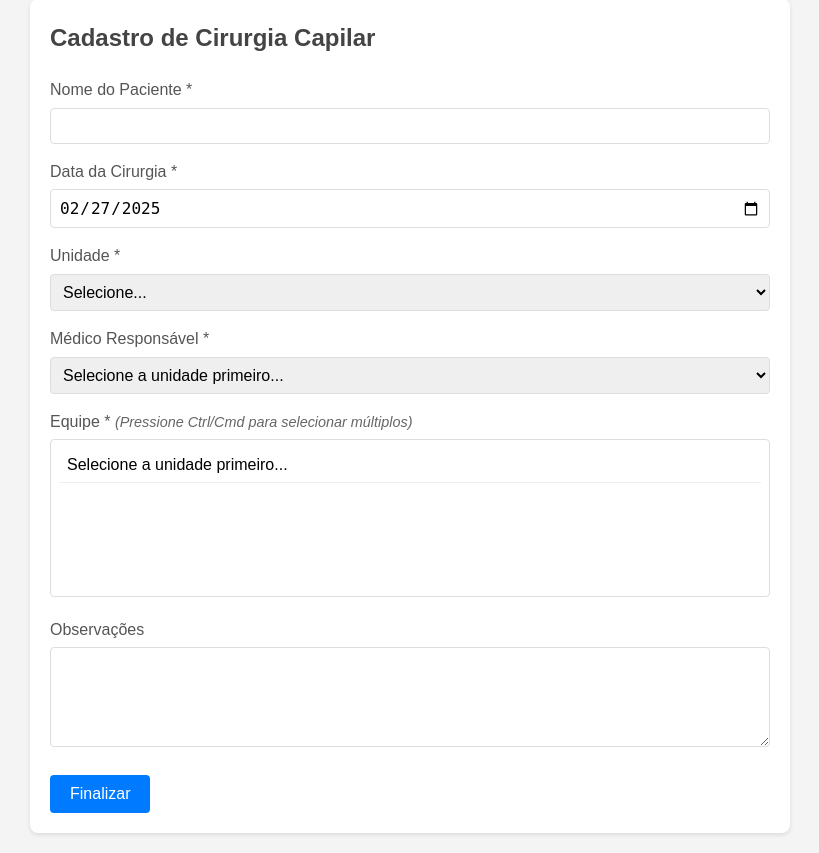
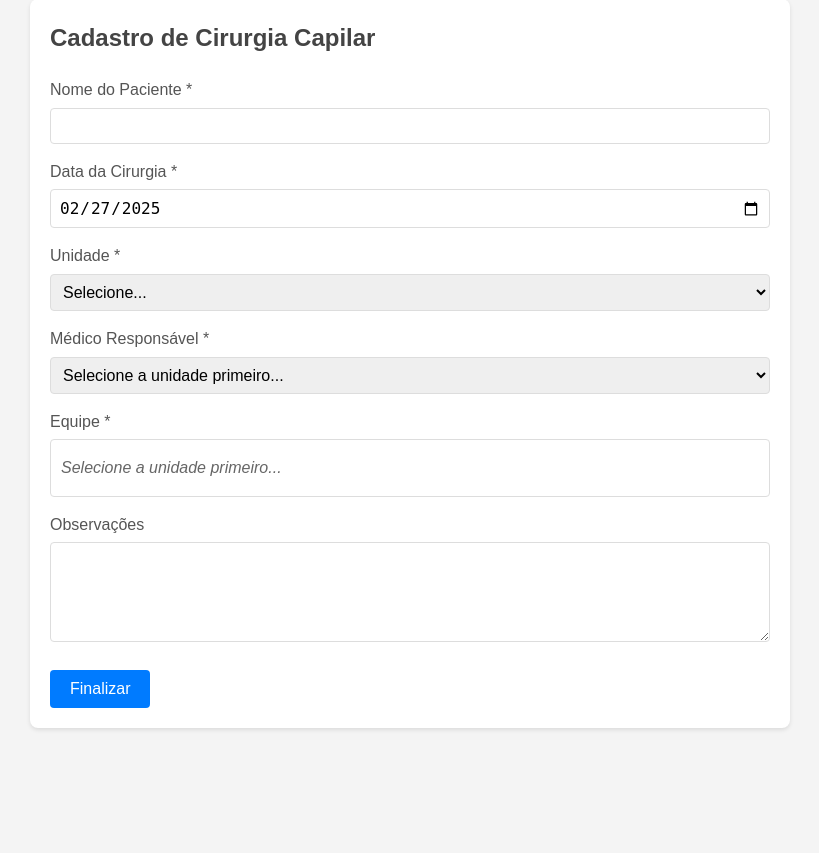
Before and after one commit to tubasile-alt/CapillaryTracker, a Flask app: page /novo_cadastro in a window 1280 px wide. Shown: the part 178-1031 px from the top of the page, without its empty margins (230-1049 px from the left). After the commit the page ends 908 px from the top, so only its background shows below. Run offline with Flask 3, Linux system fonts and the light colour scheme.

Commit message:
Assistant checkpoint: Mudado para checkboxes na seleção de equipe
Assistant generated file changes:
- templates/form.html: Mudar de select para checkbox na seleção de equipe, Atualizar função JavaScript para criar checkboxes, Atualizar o evento de submit para checkboxes
- static/style.css: Adicionar estilos para checkboxes

---

User prompt:

na escolha da equipe coloque checkbox para multipla seleção

```diff
--- a/static/style.css
+++ b/static/style.css
@@ -60,14 +60,6 @@ label {
     color: #555;
 }
 
-/* Adiciona texto de instrução para seleção múltipla */
-label[for="equipe"]::after {
-    content: " (Pressione Ctrl/Cmd para selecionar múltiplos)";
-    font-size: 0.9em;
-    color: #666;
-    font-style: italic;
-}
-
 input, select, textarea {
     width: 100%;
     padding: 8px;
@@ -76,20 +68,37 @@ input, select, textarea {
     font-size: 16px;
 }
 
-/* Melhorar aparência da seleção múltipla */
-select[multiple] {
-    height: auto;
-    min-height: 120px;
-    padding: 8px;
+/* Estilos para o grupo de checkboxes */
+.checkbox-group {
+    border: 1px solid #ddd;
+    border-radius: 4px;
+    padding: 10px;
+    max-height: 200px;
+    overflow-y: auto;
+    background-color: #fff;
 }
 
-select[multiple] option {
-    padding: 8px;
-    border-bottom: 1px solid #eee;
+.checkbox-item {
+    display: flex;
+    align-items: center;
+    margin-bottom: 8px;
 }
 
-select[multiple] option:hover {
-    background-color: #f0f0f0;
+.checkbox-item input[type="checkbox"] {
+    width: auto;
+    margin-right: 10px;
+}
+
+.checkbox-item label {
+    margin-bottom: 0;
+    cursor: pointer;
+}
+
+.select-message {
+    color: #666;
+    font-style: italic;
+    margin: 5px 0;
+} #f0f0f0;
 }
 
 select[multiple] option:checked {
--- a/templates/form.html
+++ b/templates/form.html
@@ -22,10 +22,15 @@
                         {% endfor %}
                     </select>
                 {% elif field.type == 'select_dynamic' %}
-                    <select name="{{ field.name }}" id="{{ field.name }}" {% if field.required %}required{% endif %}
-                            {% if field.name == 'equipe' %}multiple{% endif %}>
+                    {% if field.name == 'equipe' %}
+                        <div id="{{ field.name }}_container" class="checkbox-group">
+                            <p class="select-message">Selecione a unidade primeiro...</p>
+                        </div>
+                    {% else %}
+                        <select name="{{ field.name }}" id="{{ field.name }}" {% if field.required %}required{% endif %}>
                             <option value="">Selecione a unidade primeiro...</option>
                         </select>
+                    {% endif %}
                 {% elif field.type == 'textarea' %}
                     <textarea name="{{ field.name }}" id="{{ field.name }}" rows="3"
                         {% if field.required %}required{% endif %}>{{ data.get(field.name, '') }}</textarea>
@@ -85,18 +90,17 @@
             document.getElementById('data_formatted').value = dd + '/' + mm + '/' + yyyy;
         }
 
-        // Get selected equipe values
-        var equipeSelect = document.getElementById('equipe');
-        if (equipeSelect && equipeSelect.multiple) {
-            var selectedEquipe = Array.from(equipeSelect.selectedOptions).map(option => option.value);
-            if (selectedEquipe.length > 0) {
+        // Get selected equipe values from checkboxes
+        var checkboxes = document.querySelectorAll('input[name="equipe"]:checked');
+        if (checkboxes.length > 0) {
+            var selectedEquipe = Array.from(checkboxes).map(checkbox => checkbox.value);
+
             // Create a hidden input to store the comma-separated values
             var hiddenInput = document.createElement('input');
             hiddenInput.type = 'hidden';
-                hiddenInput.name = 'equipe';
+            hiddenInput.name = 'equipe_values';
             hiddenInput.value = selectedEquipe.join(', ');
             document.querySelector('form').appendChild(hiddenInput);
-            }
         }
     });
 
@@ -125,13 +129,34 @@
         fetch('/get_equipe/' + unidade)
             .then(response => response.json())
             .then(data => {
-                var equipeSelect = document.getElementById('equipe');
-                equipeSelect.innerHTML = '';
+                var equipeContainer = document.getElementById('equipe_container');
+                equipeContainer.innerHTML = '';
+
+                if (data.equipe.length === 0) {
+                    var message = document.createElement('p');
+                    message.className = 'select-message';
+                    message.textContent = 'Nenhuma equipe disponível para esta unidade';
+                    equipeContainer.appendChild(message);
+                    return;
+                }
+
                 data.equipe.forEach(membro => {
-                    var option = document.createElement('option');
-                    option.value = membro;
-                    option.textContent = membro;
-                    equipeSelect.appendChild(option);
+                    var checkboxDiv = document.createElement('div');
+                    checkboxDiv.className = 'checkbox-item';
+
+                    var checkbox = document.createElement('input');
+                    checkbox.type = 'checkbox';
+                    checkbox.name = 'equipe';
+                    checkbox.value = membro;
+                    checkbox.id = 'equipe_' + membro.replace(/\s+/g, '_');
+
+                    var label = document.createElement('label');
+                    label.htmlFor = checkbox.id;
+                    label.textContent = membro;
+
+                    checkboxDiv.appendChild(checkbox);
+                    checkboxDiv.appendChild(label);
+                    equipeContainer.appendChild(checkboxDiv);
                 });
             });
     }
```
Lines whose indentation alone changed are shown as unchanged.
